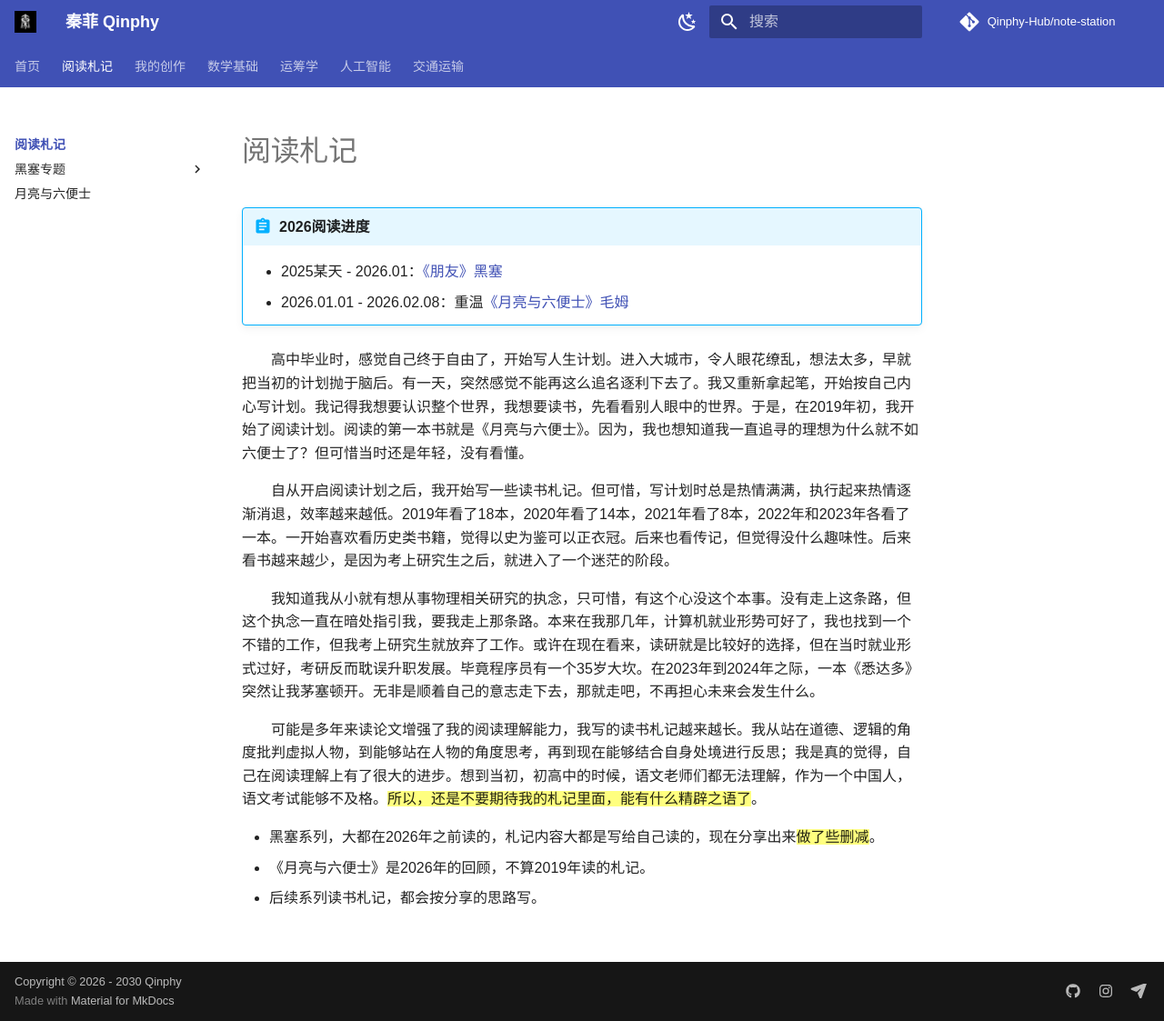
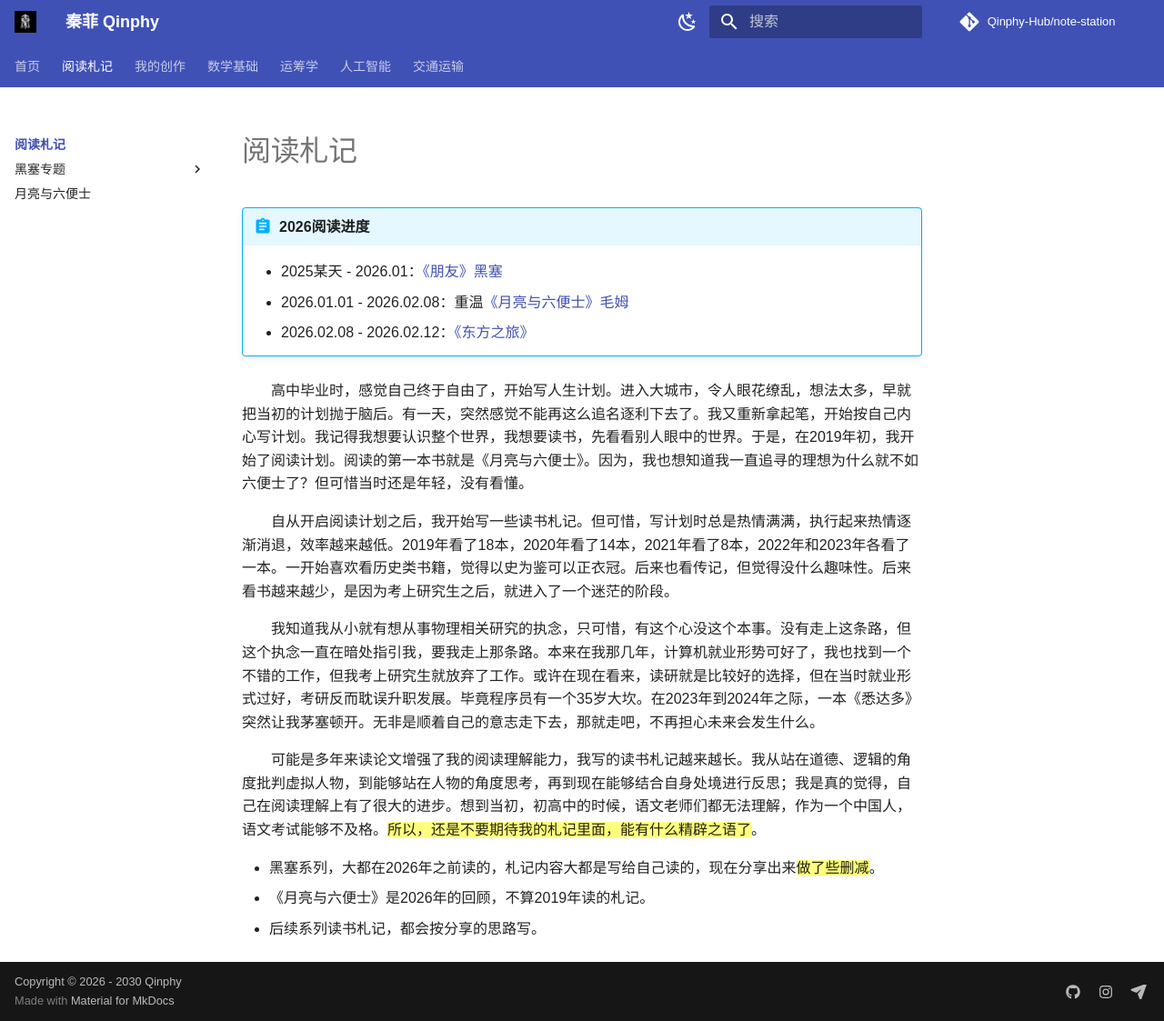
Before and after one commit to Qinphy-Hub/note-station, an MkDocs documentation site: the page built from docs/Part1/index.md, in a window 1280 px wide and 1123 px high. Shown: the whole window at 91% size. Built offline with MkDocs 1.6.1 and Material for MkDocs 9.7.7, drawn with Linux system fonts in a browser that asks for light colours; comment, search, counter and statistics services are not loaded; a style sheet for code colours, icons or effects is not loaded.

Commit message:
update: reading - fahrt

```diff
--- a/docs/Part1/index.md
+++ b/docs/Part1/index.md
@@ -4,6 +4,7 @@
 
     * 2025某天 - 2026.01：[《朋友》黑塞](./Hesse/freunde.md)
     * 2026.01.01 - 2026.02.08：重温[《月亮与六便士》毛姆](./moon.md)
+    * 2026.02.08 - 2026.02.12：[《东方之旅》](./Hesse/fahrt.md)
 
 &emsp;&emsp;高中毕业时，感觉自己终于自由了，开始写人生计划。进入大城市，令人眼花缭乱，想法太多，早就把当初的计划抛于脑后。有一天，突然感觉不能再这么追名逐利下去了。我又重新拿起笔，开始按自己内心写计划。我记得我想要认识整个世界，我想要读书，先看看别人眼中的世界。于是，在2019年初，我开始了阅读计划。阅读的第一本书就是《月亮与六便士》。因为，我也想知道我一直追寻的理想为什么就不如六便士了？但可惜当时还是年轻，没有看懂。
 
```
